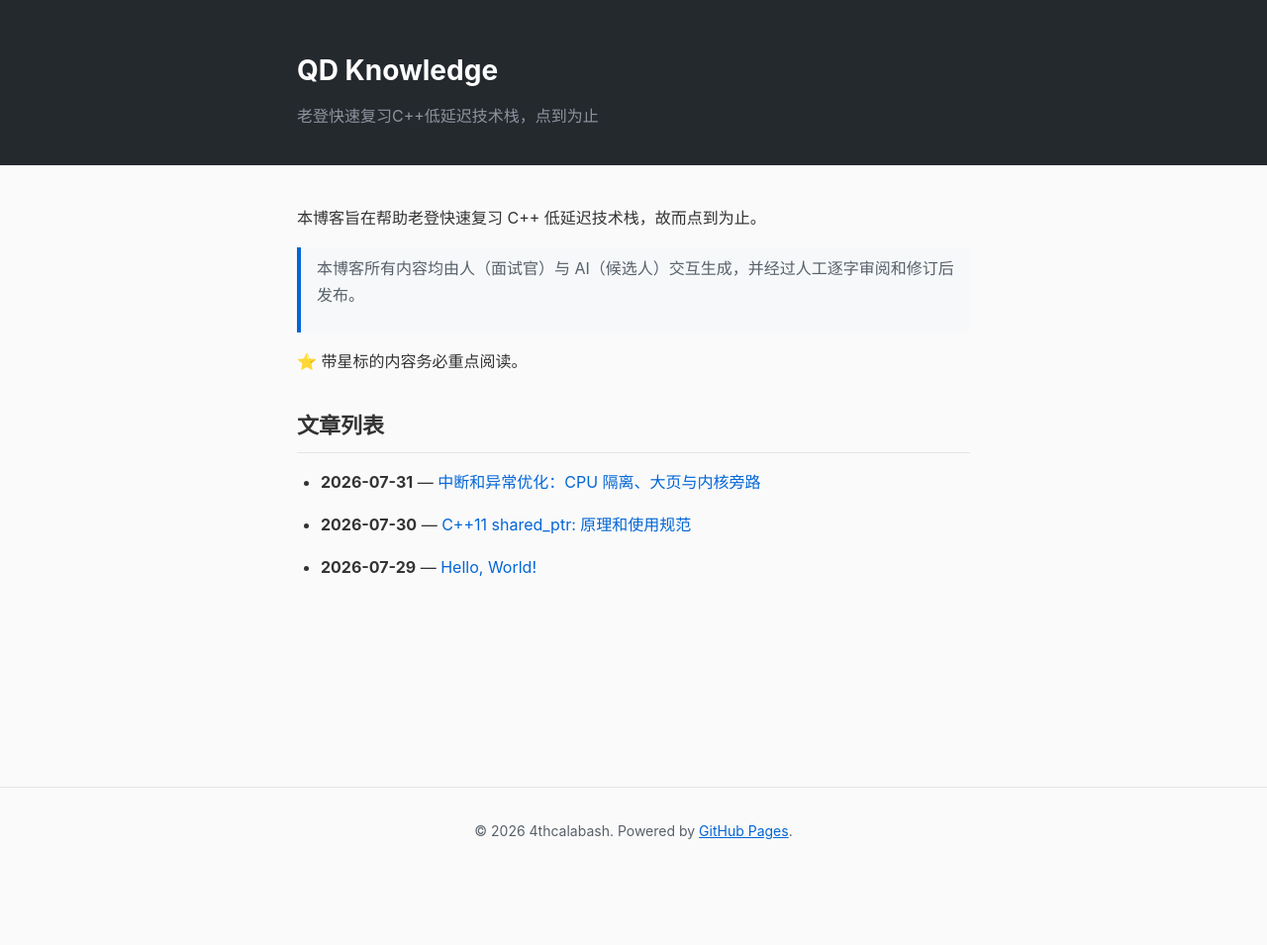
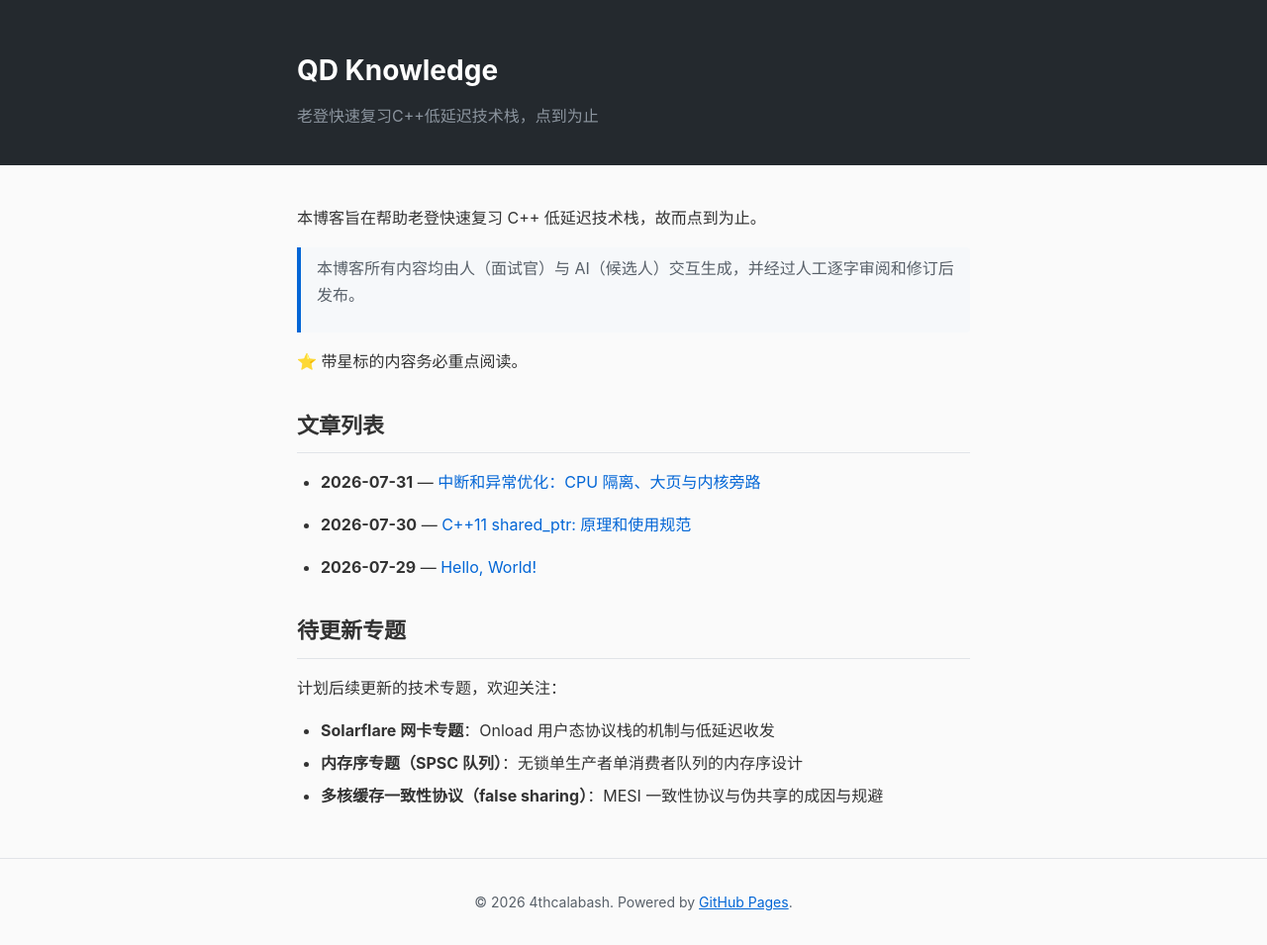
Before and after one commit to 4thcalabash/qd-knowledge, a Jekyll site: the page built from index.md, in a window 1280 px wide. Shown: the whole page at 99% size. Built offline with Jekyll 4.4.1, drawn with Linux system fonts in a browser that asks for light colours; before the commit the page ends 900 px from its top, so only the background shows below that.

Commit message:
主页：新增待更新专题列表（Solarflare网卡、内存序/SPSC队列、缓存一致性/伪共享）

```diff
--- a/index.md
+++ b/index.md
@@ -14,3 +14,11 @@
 {% for post in site.posts %}
 - **{{ post.date | date: "%Y-%m-%d" }}** — [{{ post.title }}]({{ post.url | prepend: site.baseurl }})
 {% endfor %}
+
+## 待更新专题
+
+计划后续更新的技术专题，欢迎关注：
+
+- **Solarflare 网卡专题**：Onload 用户态协议栈的机制与低延迟收发
+- **内存序专题（SPSC 队列）**：无锁单生产者单消费者队列的内存序设计
+- **多核缓存一致性协议（false sharing）**：MESI 一致性协议与伪共享的成因与规避
```
